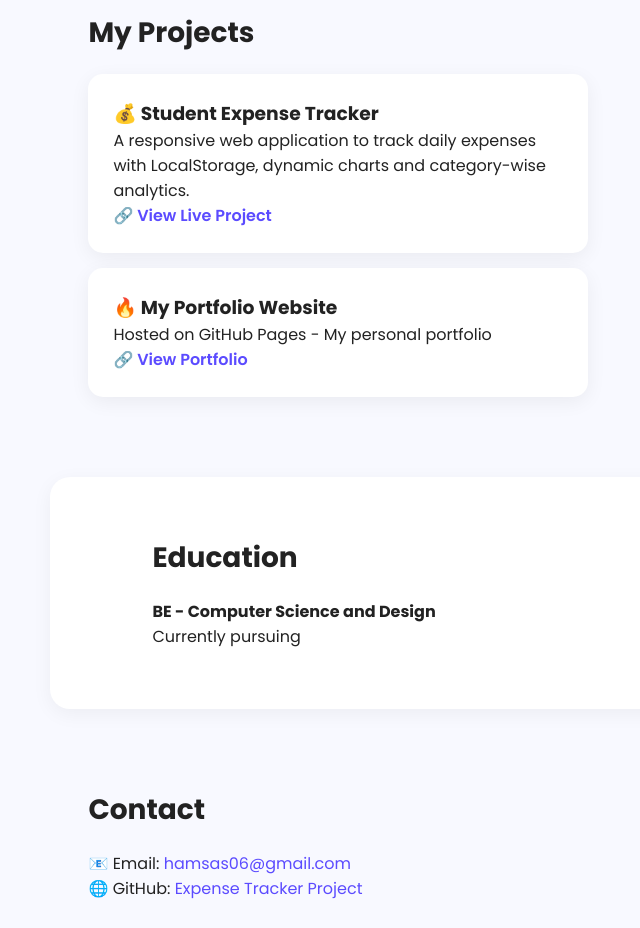
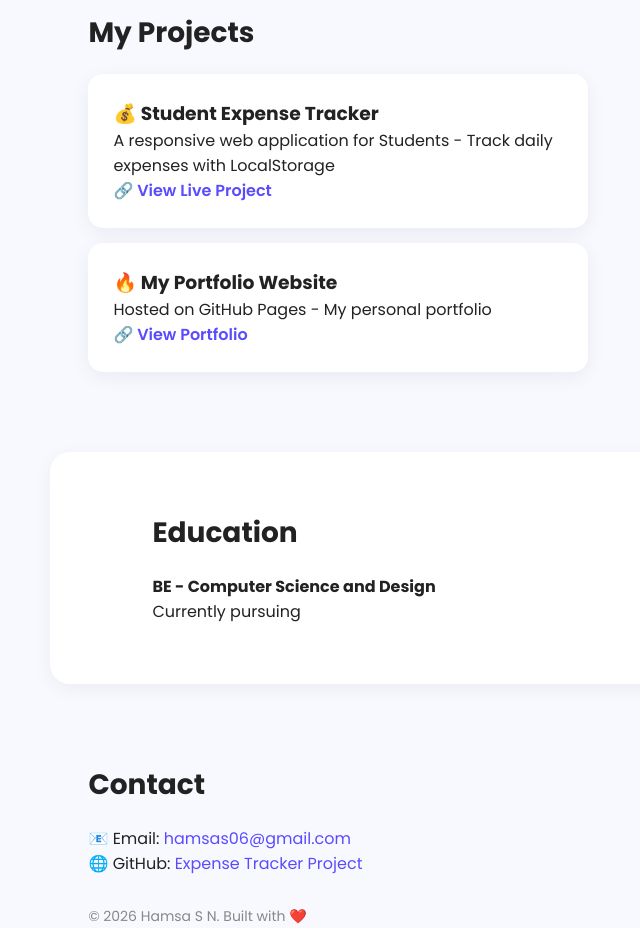
Before and after one commit to Hamsa023/hamsa023.github.io, a plain HTML site: page index.html in a window 1280 px wide. Shown: the part 1020-1948 px from the top of the page, without its empty margins (14-654 px from the left). Drawn offline with Linux system fonts and the light colour scheme.

Commit message:
Revise description of Student Expense Tracker project
Updated project description for Student Expense Tracker.

```diff
--- a/index.html
+++ b/index.html
@@ -54,7 +54,7 @@
   <h2>My Projects</h2>
   <div class="project-card">
     <h3>💰 Student Expense Tracker</h3>
-    <p>A responsive web application to track daily expenses with LocalStorage, dynamic charts and category-wise analytics.</p>
+        <p>A responsive web application for Students - Track daily expenses with LocalStorage</p>
     <a href="https://hamsa023.github.io/student-expense-tracker/" target="_blank">🔗 View Live Project</a>
   </div>
   <div class="project-card" style="margin-top:15px;">
```
